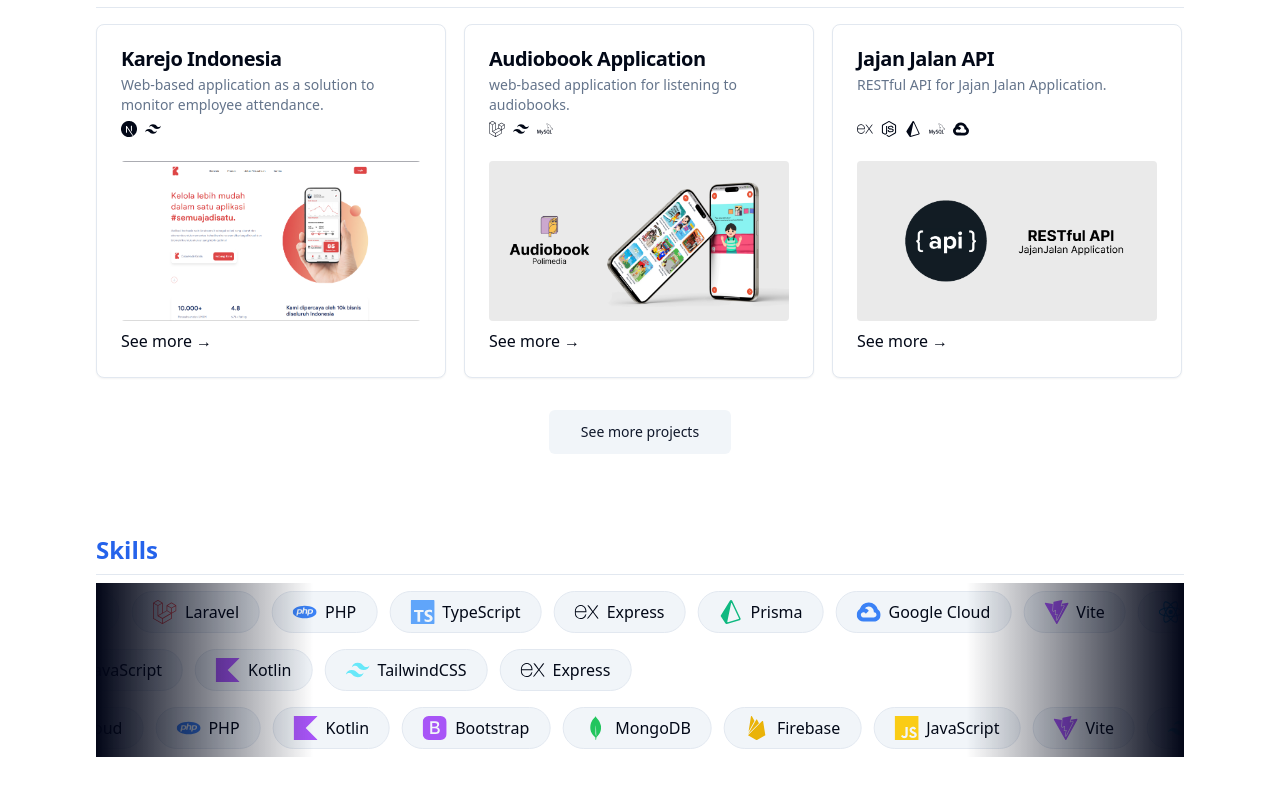
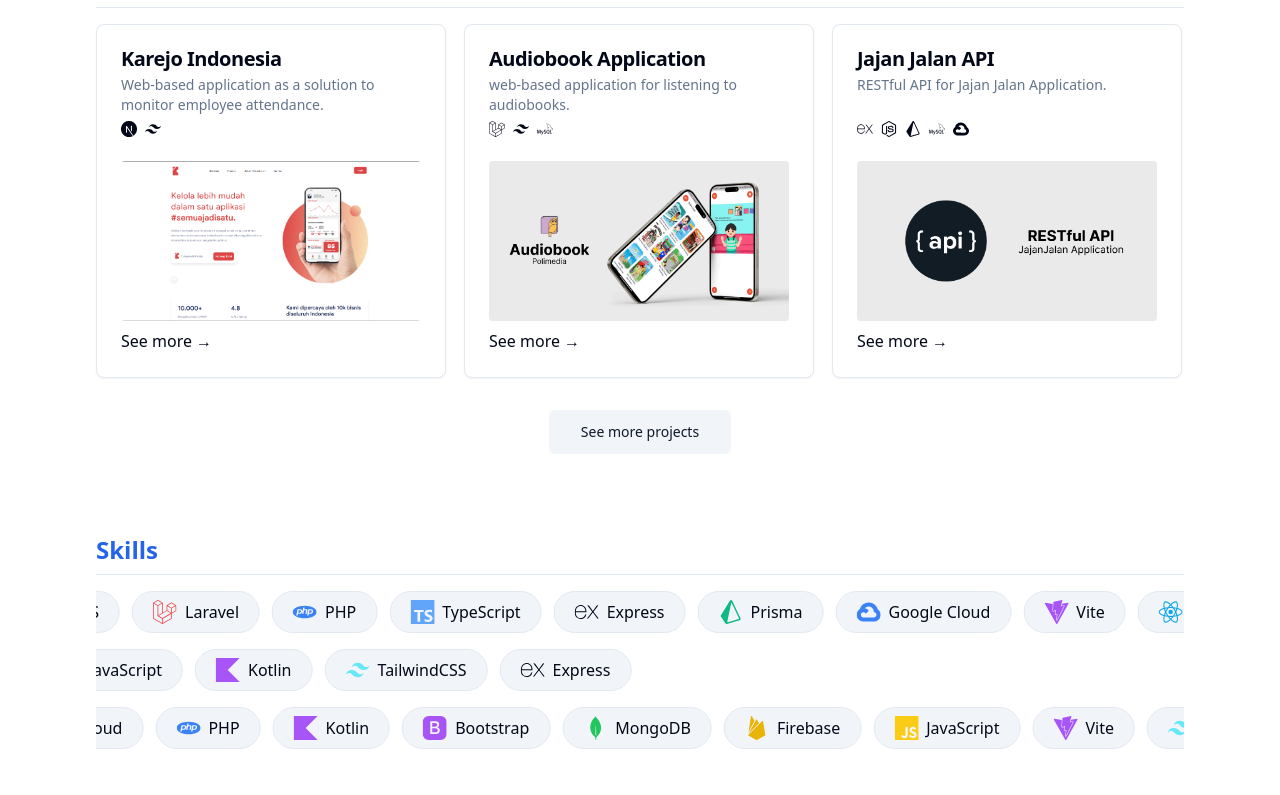
Before and after one commit to asyarbre/personal-website, a Next.js app: page / in a window 1280 px wide. Shown: the part 1039-1834 px from the top of the page. Built offline with nearby package versions, Linux system fonts and the light colour scheme.

Commit message:
style(home): remove shadow in skills section

```diff
--- a/src/components/content/Home/Skills.tsx
+++ b/src/components/content/Home/Skills.tsx
@@ -1,4 +1,3 @@
-import styled from '@emotion/styled';
 import { ReactNode, useEffect, useState } from 'react';
 
 import InfiniteLoopSlider from '@/components/elements/InfiniteLoopSLider';
@@ -41,23 +40,9 @@ export default function Skills() {
         <div className='flex w-full'>
           <div className='relative flex flex-col gap-y-4 justify-start py-2 w-full overflow-hidden'>
             {sliders}
-            <StyledFade className='hidden dark:fade lg:flex' />
           </div>
         </div>
       </article>
     </section>
   );
 }
-
-const StyledFade = styled.div`
-  pointer-events: none;
-  background: linear-gradient(
-    90deg,
-    #020617,
-    transparent 20%,
-    transparent 80%,
-    #020617
-  );
-  position: absolute;
-  inset: 0;
-`;
```
